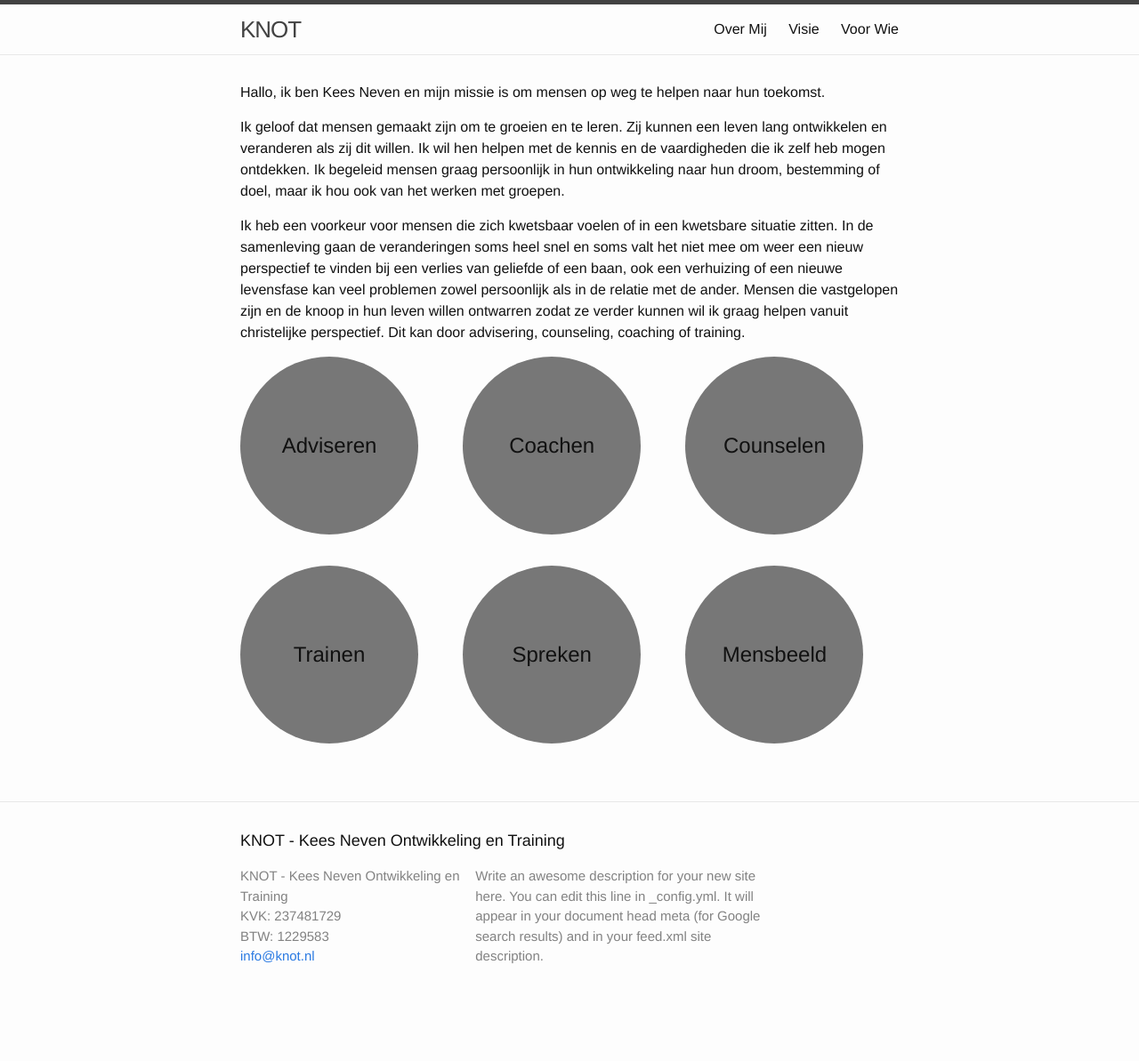
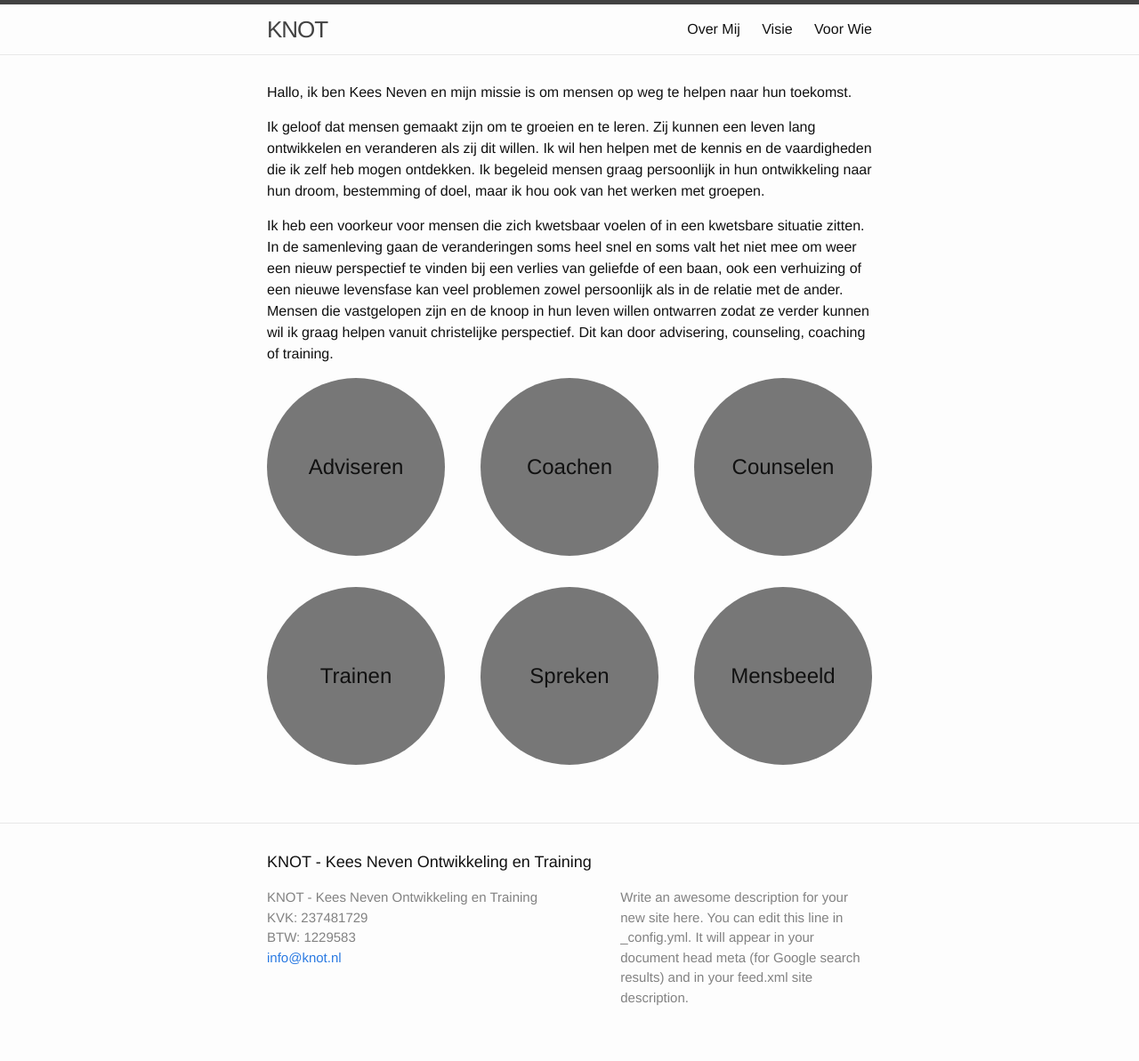
Before and after one commit to keesneven/keesneven.github.io, a Jekyll site: the page built from index.html, in a window 1280 px wide. Shown: the whole page at 89% size. Built offline with Jekyll 4.4.1, drawn with Linux system fonts in a browser that asks for light colours; before the commit the page ends 1147 px from its top, so only the background shows below that.

Commit message:
improved circle layout

```diff
--- a/css/main.css
+++ b/css/main.css
@@ -7,6 +7,9 @@ dl, dd, ol, ul, figure {
   margin: 0;
   padding: 0; }
 
+* {
+  box-sizing: border-box;
+}
 /**
  * Basic styling
  */
@@ -207,23 +210,25 @@ blockquote {
   padding-left: 15px; }
 
 .footer-col-1 {
-  width: -webkit-calc(35% - (30px / 2));
-  width: calc(35% - (30px / 2)); }
+  width: -webkit-calc(55% - (30px / 2));
+  width: calc(55% - (30px / 2)); }
 
-.footer-col-2 {
-  width: -webkit-calc(20% - (30px / 2));
-  width: calc(20% - (30px / 2)); }
+/*.footer-col-2 {
+  width: -webkit-calc(2% - (30px / 2));
+  width: calc(2% - (30px / 2)); }*/
 
 .footer-col-3 {
+  float: right;
   width: -webkit-calc(45% - (30px / 2));
   width: calc(45% - (30px / 2)); }
 
 @media screen and (max-width: 800px) {
-  .footer-col-1,
+/*  .footer-col-1,
   .footer-col-2 {
     width: -webkit-calc(50% - (30px / 2));
-    width: calc(50% - (30px / 2)); }
+    width: calc(50% - (30px / 2)); }*/
 
+  .footer-col-1,
   .footer-col-3 {
     width: -webkit-calc(100% - (30px / 2));
     width: calc(100% - (30px / 2)); } }
@@ -263,18 +268,17 @@ h4 {
 main .col {
   float: left;
   margin-bottom: 35px;
-  padding-left: 8px;
-  padding-right: 8px;
-  width: -webkit-calc(33% - 10px;);
-  width: calc(33% - 10px);
+  width: -webkit-calc(100% / 3;);
+  width: calc(100% / 3);
 }
 
 main .col:nth-child(3n) {
-  padding-right: 0;
+  padding-left: -webkit-calc(33.3333% - 200px);
+  padding-left: calc(33.3333% - 200px);
 }
 
-main .col:nth-child(3n+1) {
-  padding-left: 0;
+main .col:nth-child(3n+2) {
+  padding-left: calc( (33.3333% - 200px) / 2);
 }
 
 main .col .circle {
@@ -283,6 +287,10 @@ main .col .circle {
   height: 200px;
   border-radius: 100%;
   background: #777;
+}
+
+main .col .circle:hover {
+  background-color: #999;
 }
 
 .circle h2 {
```
Also changed, not shown: index.html (+0 -15 lines).
